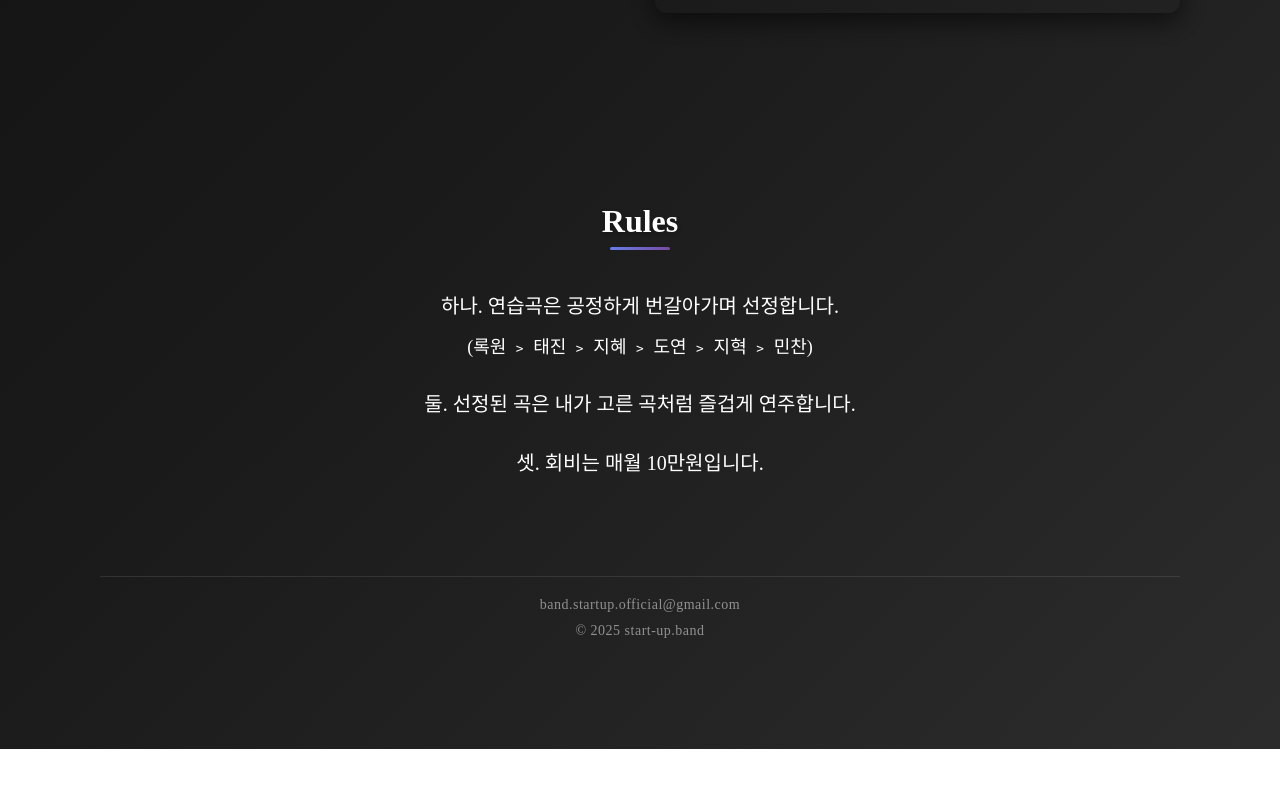
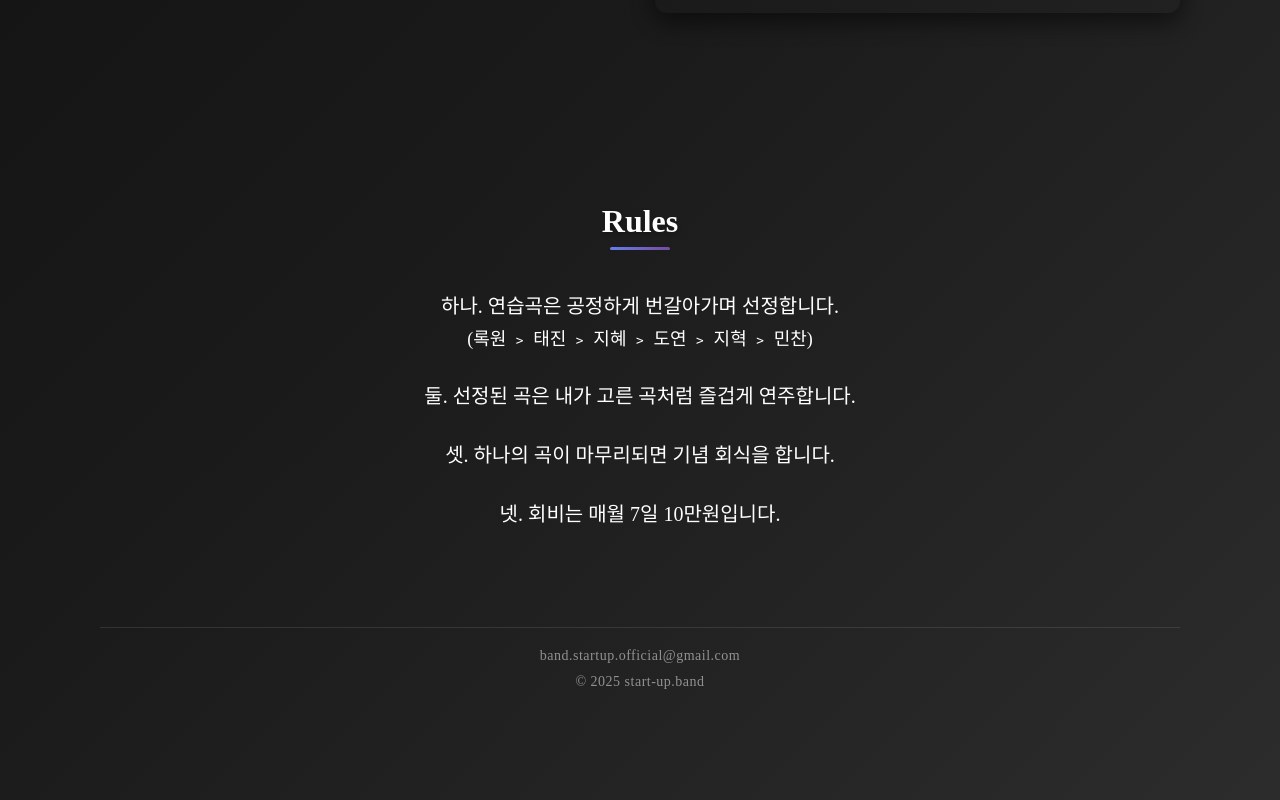
Before and after one commit to HelloMinchan/start-up, a React (Vite) app: page / in a window 1280 px wide. Shown: the part 3598-4398 px from the top of the page. Before the commit the page ends 4347 px from the top, so only its background shows below. Built offline with nearby package versions, Linux system fonts and the light colour scheme; grey boxes are pictures that could not be loaded; a web font is replaced by a local one.

Commit message:
feat: 룰 추가

```diff
--- a/src/App.tsx
+++ b/src/App.tsx
@@ -323,10 +323,11 @@ function App() {
         <RulesContainer>
           <RuleItem>
             <>하나. 연습곡은 공정하게 번갈아가며 선정합니다.</>
-            <RuleSubItem style={{ marginTop: '-17px' }}>(록원 ﹥ 태진 ﹥ 지혜 ﹥ 도연 ﹥ 지혁 ﹥ 민찬)</RuleSubItem>
+            <RuleSubItem>(록원 ﹥ 태진 ﹥ 지혜 ﹥ 도연 ﹥ 지혁 ﹥ 민찬)</RuleSubItem>
           </RuleItem>
           <RuleItem>둘. 선정된 곡은 내가 고른 곡처럼 즐겁게 연주합니다.</RuleItem>
-          <RuleItem>셋. 회비는 매월 10만원입니다.</RuleItem>
+          <RuleItem>셋. 하나의 곡이 마무리되면 기념 회식을 합니다.</RuleItem>
+          <RuleItem>넷. 회비는 매월 7일 10만원입니다.</RuleItem>
         </RulesContainer>
 
         <CopyrightSection>
@@ -1308,9 +1309,11 @@ const RuleItem = styled.div`
   }
 `
 const RuleSubItem = styled.div`
+  margin-top: -25px;
   font-size: 18px;
 
   @media (max-width: 600px) {
+    margin-top: -17px;
     font-size: 13px;
   }
 `
```
